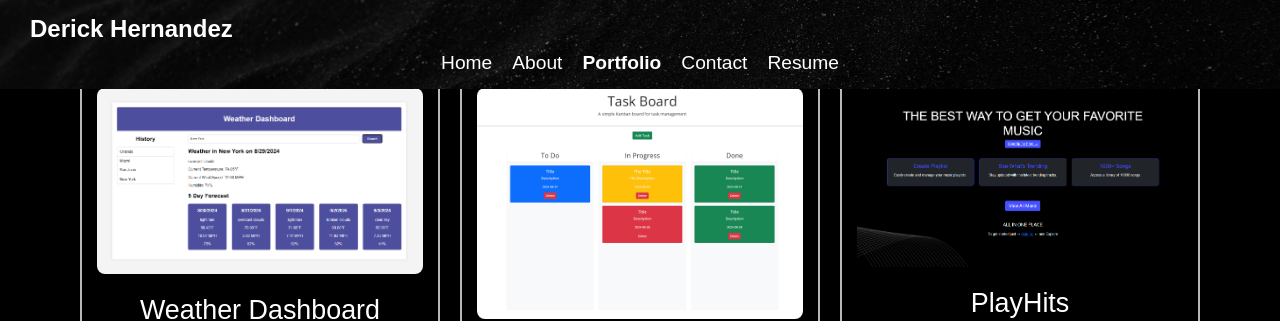
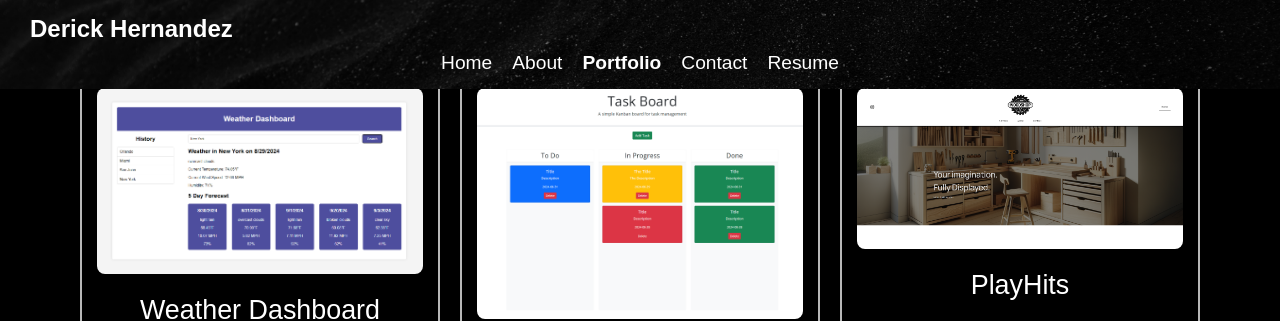
Before and after one commit to appleinmyface/React-Portfolio, a React (Vite) app: page /portfolio in a window 1280 px wide. Shown: the top 321 px of the page. Built offline with nearby package versions, Linux system fonts and the light colour scheme.

Commit message:
added jadens woodshop

```diff
--- a/src/pages/Portfolio.jsx
+++ b/src/pages/Portfolio.jsx
@@ -5,7 +5,7 @@ import './Portfolio.css'; // Import the CSS file for styling
 //images
 import weatherdashboard from '../assets/weatherdashboard.png';
 import TaskBoard from '../assets/TaskBoard.png';
-import PlayHits from '../assets/PlayHits.png';
+import Jwoodshop from '../assets/Jwoodshop.png';
 import movie from '../assets/mov.ie.png';
 import blog from '../assets/simplyblogging.png';
 
@@ -26,9 +26,9 @@ const Portfolio = () => {
     },
     {
       name: 'PlayHits',
-      image: PlayHits,
-      githubUrl: 'https://github.com/Raikuzu92/PlayHits',
-      deployedUrl: 'https://playhits-1.onrender.com',
+      image: Jwoodshop,
+      githubUrl: 'https://github.com/appleinmyface',
+      deployedUrl: 'https://www.jadenswoodshop.com/',
     },
     {
       name: 'Mov.Ie',
```
Also changed, not shown: src/assets/Jwoodshop.png (added), src/assets/PlayHits.png (deleted).
